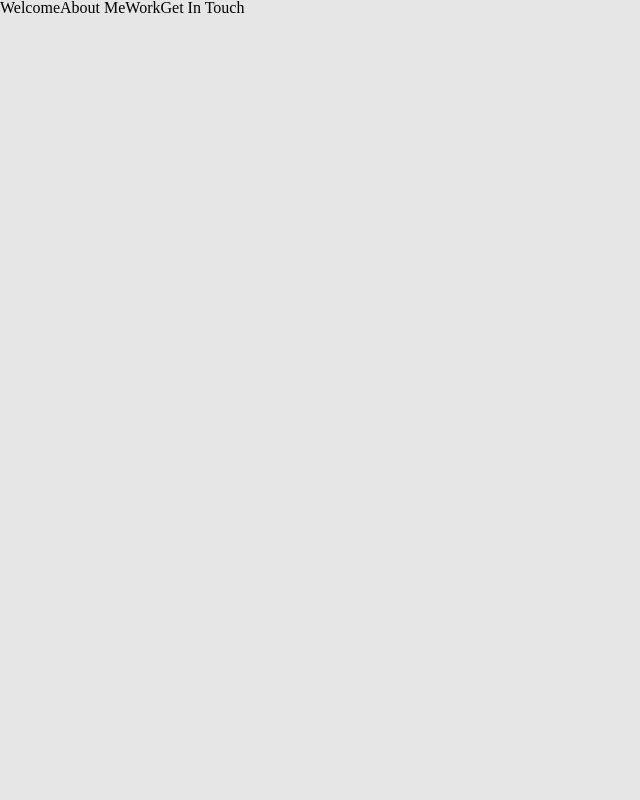
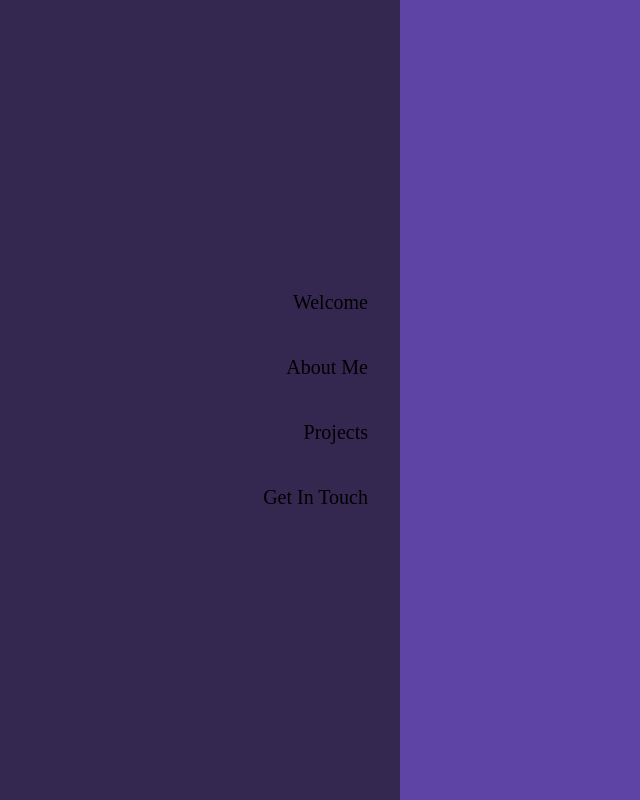
Before and after one commit to rosilioroman/personal-portfolio, a React (Create React App) app in the folder portfolio/: page / in a window 1280 px wide. Shown: the whole page, without its empty margins (0-640 px from the left). Built offline with nearby package versions, Linux system fonts and the light colour scheme.

Commit message:
Initial SideNav structure.

```diff
--- /dev/null
+++ b/portfolio/src/Components/Navigation/Navigation.css
@@ -0,0 +1,28 @@
+.side-nav {
+    width: 400px;
+    height: 100vh;
+    position: fixed;
+    left: 0;
+    background-color: #342851;
+    padding: 0 30px;
+    display: flex;
+    align-items: center;
+}
+
+.nav-container {
+    width: 100%;
+    height: 300px;
+    display: flex;
+    flex-direction: column;
+    justify-content: space-evenly;
+    align-items: center;
+    font-size: 2rem;
+}
+
+.navlink {
+    width: 100%;
+    height: 25px;
+    padding: 2px;
+    display: flex;
+    justify-content: flex-end;
+}
--- a/portfolio/src/Components/Navigation/SideNav.js
+++ b/portfolio/src/Components/Navigation/SideNav.js
@@ -1,13 +1,14 @@
 import React from 'react';
+import './Navigation.css';
 
 const SideNav = props => {
     return(
-        <section className="side-nav" id="side-nav">
-            <nav>
-                <a href="#welcome">Welcome</a>
-                <a href="#about">About Me</a>
-                <a href="#work">Work</a>
-                <a href="#contact">Get In Touch</a>
+        <section className="side-nav">
+            <nav className="nav-container">
+                <a href="#welcome" className="navlink">Welcome</a>
+                <a href="#about" className="navlink">About Me</a>
+                <a href="#projects" className="navlink">Projects</a>
+                <a href="#contact" className="navlink">Get In Touch</a>
             </nav>
         </section>
     );
--- a/portfolio/src/styles/index.css
+++ b/portfolio/src/styles/index.css
@@ -8,7 +8,7 @@ html {
 }
 
 body {
-    background-color: #e6e6e6;
+    background-color: #5E44A4;
     font-size: 1.6rem;
 }
 
```
